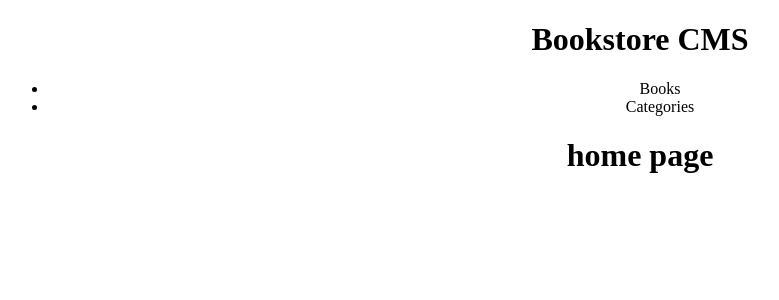
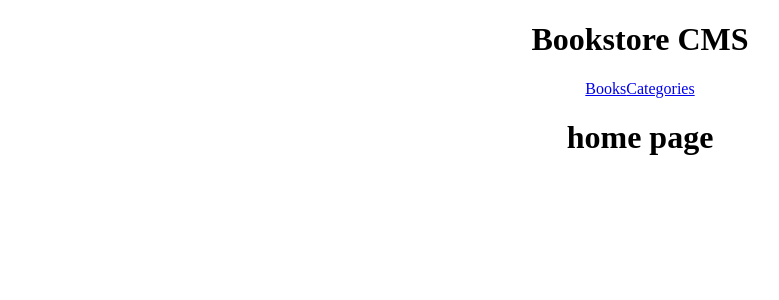
Before and after one commit to gak92/bookstore, a React (Create React App) app: page / in a window 1280 px wide. Shown: the top 300 px of the page, without its empty margins (0-779 px from the left). Built offline with nearby package versions, Linux system fonts and the light colour scheme.

Commit message:
Add Navbar into Header using NavLink

```diff
--- a/src/App.js
+++ b/src/App.js
@@ -3,7 +3,6 @@ import { Routes, Route } from 'react-router-dom';
 import Header from './components/Header';
 import Home from './components/Home';
 import Categories from './components/Categories';
-
 import './App.css';
 
 function App() {
--- a/src/components/Header.js
+++ b/src/components/Header.js
@@ -1,18 +1,13 @@
 import React from "react";
+import { NavLink } from "react-router-dom";
 
 const Header = () => {
   return (
-    <header>
+    <header className="header">
       <h1>Bookstore CMS</h1>
-      <nav>
-        <ul>
-          <li>
-            Books
-          </li>
-          <li>
-            Categories
-          </li>
-        </ul>
+      <nav className="navbar">
+        <NavLink to='/' className="navitem">Books</NavLink>
+        <NavLink to='/categories' className="navitem">Categories</NavLink>
       </nav>
     </header>
   );
```
